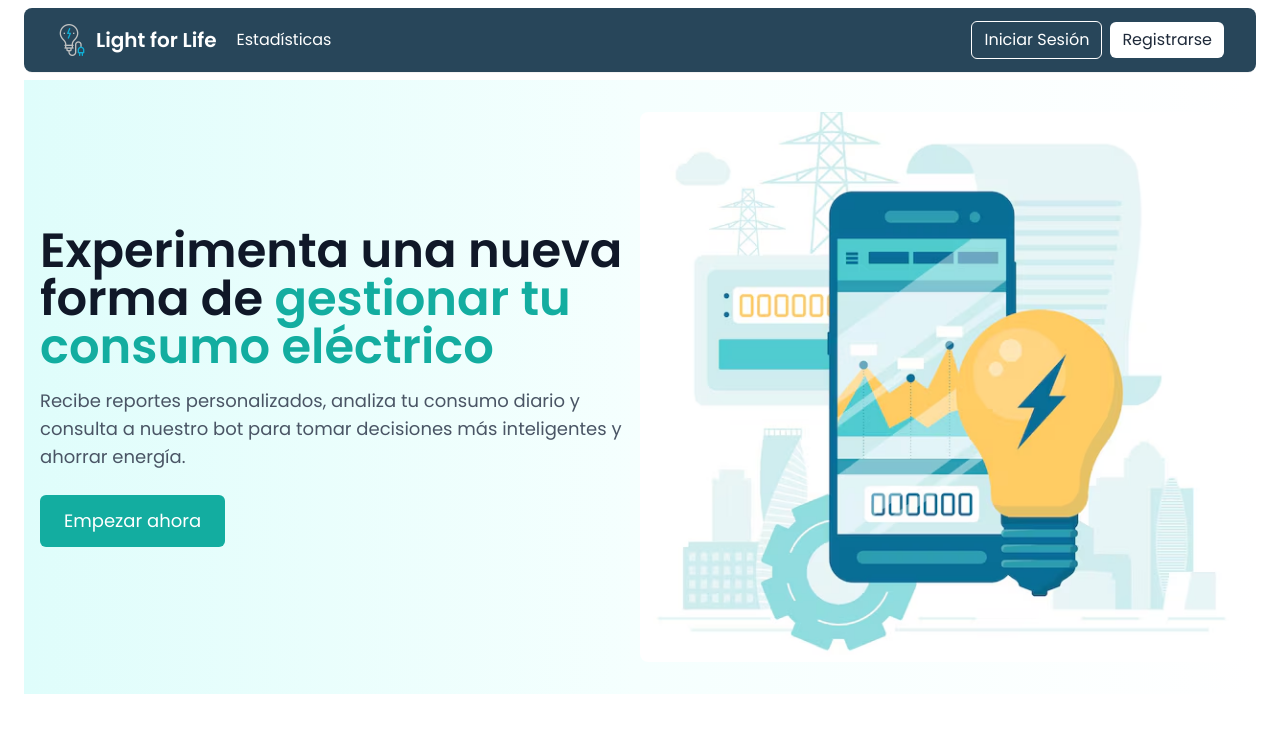
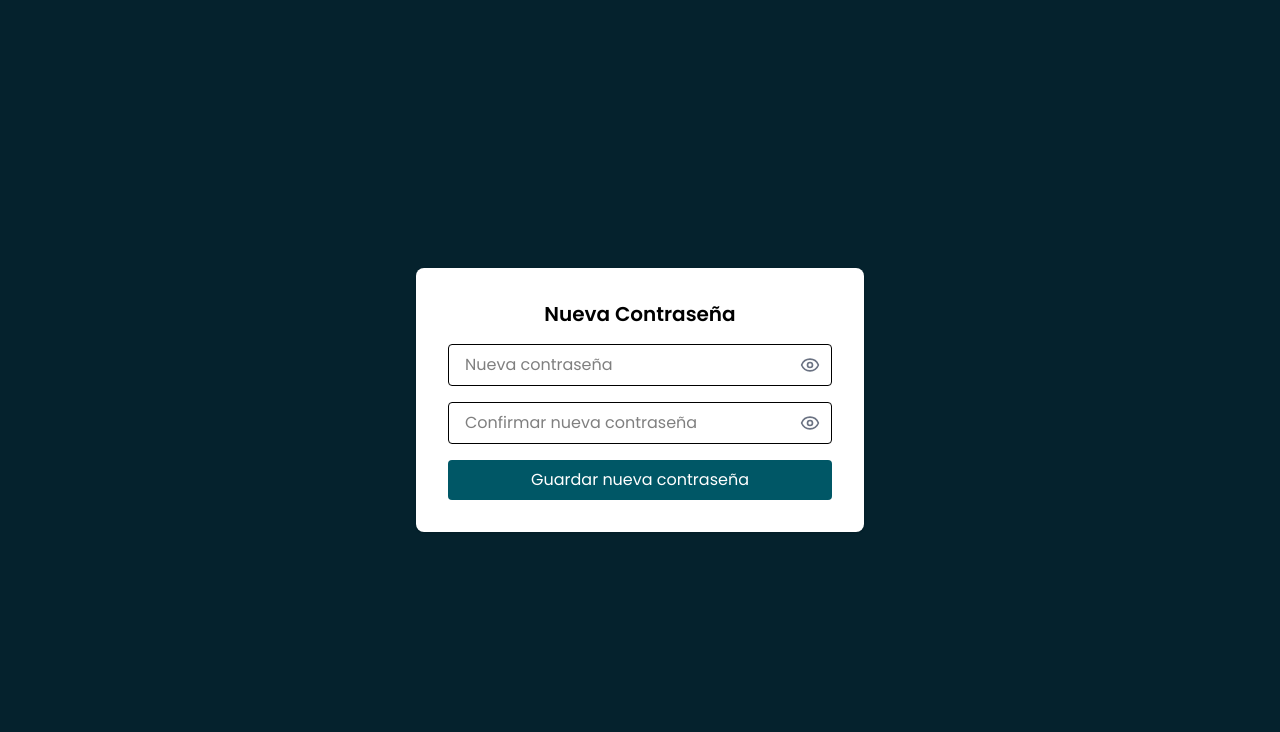
Before and after one commit to JorgeCY21/front-ti, a React (Vite) app: page /reset-password in a window 1280 px wide. Before the commit this address led to /. Shown: the top 732 px of the page. Built offline with nearby package versions, Linux system fonts and the light colour scheme.

Commit message:
recuperar contraseña implementado

```diff
--- a/package.json
+++ b/package.json
@@ -16,6 +16,7 @@
     "date-fns": "^4.1.0",
     "dayjs": "^1.11.13",
     "framer-motion": "^12.23.0",
+    "lucide-react": "^0.525.0",
     "react": "^19.1.0",
     "react-dom": "^19.1.0",
     "react-hot-toast": "^2.5.2",
--- a/src/components/LoginComponent.tsx
+++ b/src/components/LoginComponent.tsx
@@ -93,9 +93,9 @@ function LoginComponent(){
             </div>
 
             <div className="text-center mb-6">
-              <a href="#" className="text-sm text-gray-500 hover:text-gray-700">
+              <Link to="/forgot-password" className="text-sm text-gray-500 hover:text-gray-700">
                 ¿Olvidaste tu contraseña?
-              </a>
+              </Link>
             </div>
 
             <div className="flex items-center justify-center text-sm">
--- /dev/null
+++ b/src/pages/RecoverPassword/ForgotPassword.tsx
@@ -0,0 +1,59 @@
+import { useState } from "react";
+import { useMutation } from "@tanstack/react-query";
+import api from "../../api/axios";
+import { useNavigate } from "react-router-dom";
+
+function ForgotPassword() {
+  const [email, setEmail] = useState("");
+  const [message, setMessage] = useState("");
+  const navigate = useNavigate();
+
+  const requestResetCode = useMutation({
+    mutationFn: async () => {
+      await api.post("/users/create-reset-password", { email });
+    },
+    onSuccess: () => {
+      setMessage("Código enviado al correo. Verifica tu bandeja.");
+      setTimeout(() => {
+        navigate("/verify-reset-code", { state: { email } });
+      }, 1500);
+    },
+    onError: () => {
+      setMessage("Correo no encontrado.");
+    },
+  });
+
+  const handleSubmit = (e: React.FormEvent) => {
+    e.preventDefault();
+    setMessage("");
+    requestResetCode.mutate();
+  };
+
+  return (
+    <section className="min-h-screen flex items-center justify-center bg-[#05222d] px-4 py-10">
+      <div className="w-full max-w-md bg-white rounded-lg shadow p-8">
+        <h2 className="text-xl font-bold text-center mb-4">Recuperar Contraseña</h2>
+        <form onSubmit={handleSubmit}>
+          <input
+            type="email"
+            className="w-full border px-4 py-2 rounded mb-4"
+            placeholder="Correo electrónico"
+            value={email}
+            onChange={(e) => setEmail(e.target.value)}
+            required
+          />
+          <button
+            type="submit"
+            disabled={requestResetCode.isPending}
+            className="w-full bg-[#005766] text-white py-2 rounded hover:bg-[#00434f] select-none cursor-pointer"
+          >
+            {requestResetCode.isPending ? "Enviando..." : "Enviar código"}
+          </button>
+        </form>
+        {message && <p className="text-sm text-center mt-4">{message}</p>}
+      </div>
+    </section>
+  );
+}
+
+export default ForgotPassword;
--- /dev/null
+++ b/src/pages/RecoverPassword/ResetPassword.tsx
@@ -0,0 +1,104 @@
+import { useLocation, useNavigate } from "react-router-dom";
+import { useState } from "react";
+import { useMutation } from "@tanstack/react-query";
+import api from "../../api/axios";
+import { Eye, EyeOff } from "lucide-react"; // 👁️ importamos los iconos
+
+function ResetPassword() {
+  const { state } = useLocation();
+  const email = state?.email;
+  const navigate = useNavigate();
+
+  const [newPassword, setNewPassword] = useState("");
+  const [confirmPassword, setConfirmPassword] = useState("");
+  const [error, setError] = useState("");
+  const [showPassword, setShowPassword] = useState(false);
+  const [showConfirm, setShowConfirm] = useState(false);
+
+  const resetPasswordMutation = useMutation({
+    mutationFn: async () => {
+      await api.post("/users/reset-password", {
+        email,
+        newPassword,
+      });
+    },
+    onSuccess: () => {
+      alert("Contraseña restablecida correctamente.");
+      navigate("/login");
+    },
+    onError: () => {
+      setError("Error al restablecer la contraseña.");
+    },
+  });
+
+  const handleSubmit = (e: React.FormEvent) => {
+    e.preventDefault();
+    if (newPassword !== confirmPassword) {
+      setError("Las contraseñas no coinciden.");
+      return;
+    }
+    setError("");
+    resetPasswordMutation.mutate();
+  };
+
+  return (
+    <section className="min-h-screen flex items-center justify-center bg-[#05222d] px-4 py-10">
+      <div className="w-full max-w-md bg-white rounded-lg shadow p-8">
+        <h2 className="text-xl font-bold text-center mb-4">Nueva Contraseña</h2>
+        <form onSubmit={handleSubmit}>
+
+          {/* Campo de nueva contraseña */}
+          <div className="relative mb-4">
+            <input
+              type={showPassword ? "text" : "password"}
+              className="w-full border px-4 py-2 rounded pr-10"
+              placeholder="Nueva contraseña"
+              value={newPassword}
+              onChange={(e) => setNewPassword(e.target.value)}
+              required
+            />
+            <button
+              type="button"
+              className="absolute top-1/2 right-3 transform -translate-y-1/2 text-gray-500"
+              onClick={() => setShowPassword(!showPassword)}
+              tabIndex={-1}
+            >
+              {showPassword ? <EyeOff size={20} /> : <Eye size={20} />}
+            </button>
+          </div>
+
+          {/* Campo de confirmar contraseña */}
+          <div className="relative mb-4">
+            <input
+              type={showConfirm ? "text" : "password"}
+              className="w-full border px-4 py-2 rounded pr-10"
+              placeholder="Confirmar nueva contraseña"
+              value={confirmPassword}
+              onChange={(e) => setConfirmPassword(e.target.value)}
+              required
+            />
+            <button
+              type="button"
+              className="absolute top-1/2 right-3 transform -translate-y-1/2 text-gray-500"
+              onClick={() => setShowConfirm(!showConfirm)}
+              tabIndex={-1}
+            >
+              {showConfirm ? <EyeOff size={20} /> : <Eye size={20} />}
+            </button>
+          </div>
+
+          <button
+            type="submit"
+            disabled={resetPasswordMutation.isPending}
+            className="w-full bg-[#005766] text-white py-2 rounded hover:bg-[#00434f] select-none cursor-pointer"
+          >
+            {resetPasswordMutation.isPending ? "Guardando..." : "Guardar nueva contraseña"}
+          </button>
+        </form>
+        {error && <p className="text-sm text-red-500 text-center mt-2">{error}</p>}
+      </div>
+    </section>
+  );
+}
+
+export default ResetPassword;
--- /dev/null
+++ b/src/pages/RecoverPassword/VerifyCode.tsx
@@ -0,0 +1,102 @@
+import { useLocation, useNavigate } from "react-router-dom";
+import { useEffect, useRef, useState } from "react";
+import { useMutation } from "@tanstack/react-query";
+import api from "../../api/axios";
+
+function VerifyCode() {
+  const { state } = useLocation();
+  const email = state?.email;
+  const navigate = useNavigate();
+  const [digits, setDigits] = useState(["", "", "", "", "", ""]);
+  const [error, setError] = useState("");
+  const inputsRef = useRef<HTMLInputElement[]>([]);
+
+  const verifyCodeMutation = useMutation({
+    mutationFn: async () => {
+      const code = digits.join("");
+      await api.post("/users/verify-reset-code", {
+        email,
+        code: parseInt(code),
+      });
+    },
+    onSuccess: () => {
+      navigate("/reset-password", { state: { email } });
+    },
+    onError: () => {
+      setError("Código inválido o expirado.");
+    },
+  });
+
+  const handleChange = (index: number, value: string) => {
+    if (!/^\d?$/.test(value)) return; // solo un dígito numérico
+
+    const newDigits = [...digits];
+    newDigits[index] = value;
+    setDigits(newDigits);
+
+    if (value && index < 5) {
+      inputsRef.current[index + 1]?.focus();
+    }
+  };
+
+  const handleKeyDown = (index: number, e: React.KeyboardEvent<HTMLInputElement>) => {
+    if (e.key === "Backspace" && !digits[index] && index > 0) {
+      const prevInput = inputsRef.current[index - 1];
+      prevInput?.focus();
+    }
+  };
+
+  const handleSubmit = (e: React.FormEvent) => {
+    e.preventDefault();
+    const code = digits.join("");
+    if (code.length !== 6) {
+      setError("Completa los 6 dígitos.");
+      return;
+    }
+    setError("");
+    verifyCodeMutation.mutate();
+  };
+
+  // Autofocus primer input
+  useEffect(() => {
+    inputsRef.current[0]?.focus();
+  }, []);
+
+  return (
+    <section className="min-h-screen flex items-center justify-center bg-[#05222d] px-4 py-10">
+      <div className="w-full max-w-md bg-white rounded-lg shadow p-8">
+        <h2 className="text-xl font-bold text-center mb-4">Verificar Código</h2>
+        <form onSubmit={handleSubmit}>
+          <div className="flex justify-center gap-2 mb-4">
+            {digits.map((digit, index) => (
+              <input
+                key={index}
+                ref={(el) => {
+                inputsRef.current[index] = el!;
+                }}
+                type="text"
+                inputMode="numeric"
+                maxLength={1}
+                value={digit}
+                onChange={(e) => handleChange(index, e.target.value)}
+                onKeyDown={(e) => handleKeyDown(index, e)}
+                className="w-12 h-12 text-center border border-gray-300 rounded text-lg font-mono focus:ring-2 focus:ring-[#005766]"
+              />
+            ))}
+          </div>
+
+          <button
+            type="submit"
+            disabled={verifyCodeMutation.isPending}
+            className="w-full bg-[#005766] text-white py-2 rounded hover:bg-[#00434f] select-none cursor-pointer"
+          >
+            {verifyCodeMutation.isPending ? "Verificando..." : "Verificar"}
+          </button>
+        </form>
+        {error && <p className="text-sm text-red-500 text-center mt-4">{error}</p>}
+      </div>
+    </section>
+  );
+}
+
+export default VerifyCode;
--- a/src/router/AppRouter.tsx
+++ b/src/router/AppRouter.tsx
@@ -8,6 +8,9 @@ import PrivateRoute from "./PrivateRoute";
 import VideosPage from "../pages/VideosPage";
 import EstadisticasPage from "../pages/EstadisticasPage";
 import DashboardPage from "../pages/DashboardPage";
+import ForgotPassword from "../pages/RecoverPassword/ForgotPassword";
+import VerifyCode from "../pages/RecoverPassword/VerifyCode";
+import ResetPassword from "../pages/RecoverPassword/ResetPassword";
 
 function AppRouter() {
   return (
@@ -16,6 +19,9 @@ function AppRouter() {
       <Route path="/" element={<Home />} />
       <Route path="/login" element={<Login />} />
       <Route path="/register" element={<Register />} />
+      <Route path="/forgot-password" element={<ForgotPassword />} />
+      <Route path="/verify-reset-code" element={<VerifyCode />} />
+      <Route path="/reset-password" element={<ResetPassword />} />
 
       {/* Protegidas */}
       <Route
```
Also changed, not shown: 1 other file (tests, documents, lock files or other folders).
